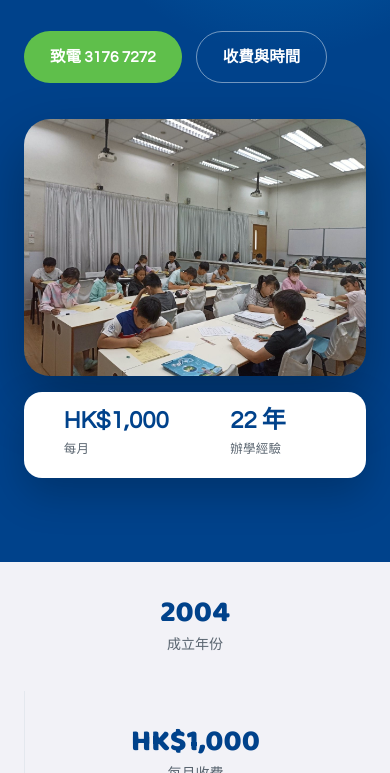
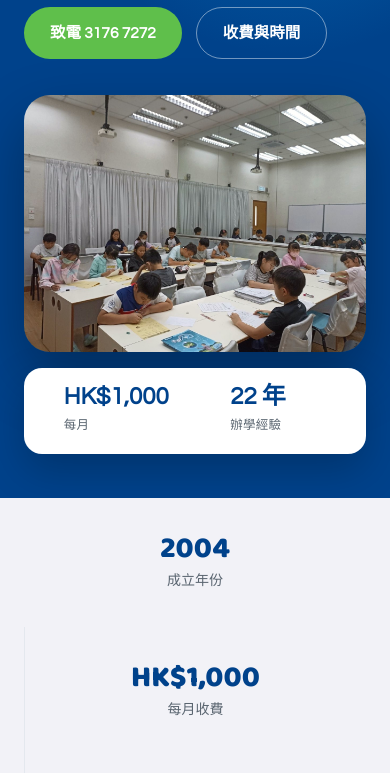
Before and after one commit to kamtochan22/seaworthy-centre, a plain HTML site: page index.html in a window 390 px wide. Shown: the part 456-1229 px from the top of the page. Drawn offline with Linux system fonts and the light colour scheme.

Commit message:
Tighten mobile hero padding

```diff
--- a/assets/style.css
+++ b/assets/style.css
@@ -163,6 +163,7 @@ footer .legal{margin-top:38px;padding-top:22px;border-top:1px solid rgba(255,255
 
 /* ---------- responsive ---------- */
 @media(max-width:960px){
+  .hero{padding:46px 0 44px}
   .hero .wrap{grid-template-columns:1fr;gap:36px}
   .hero h1{font-size:40px}
   .grid-3,.grid-2,.contact-grid{grid-template-columns:1fr}
```
